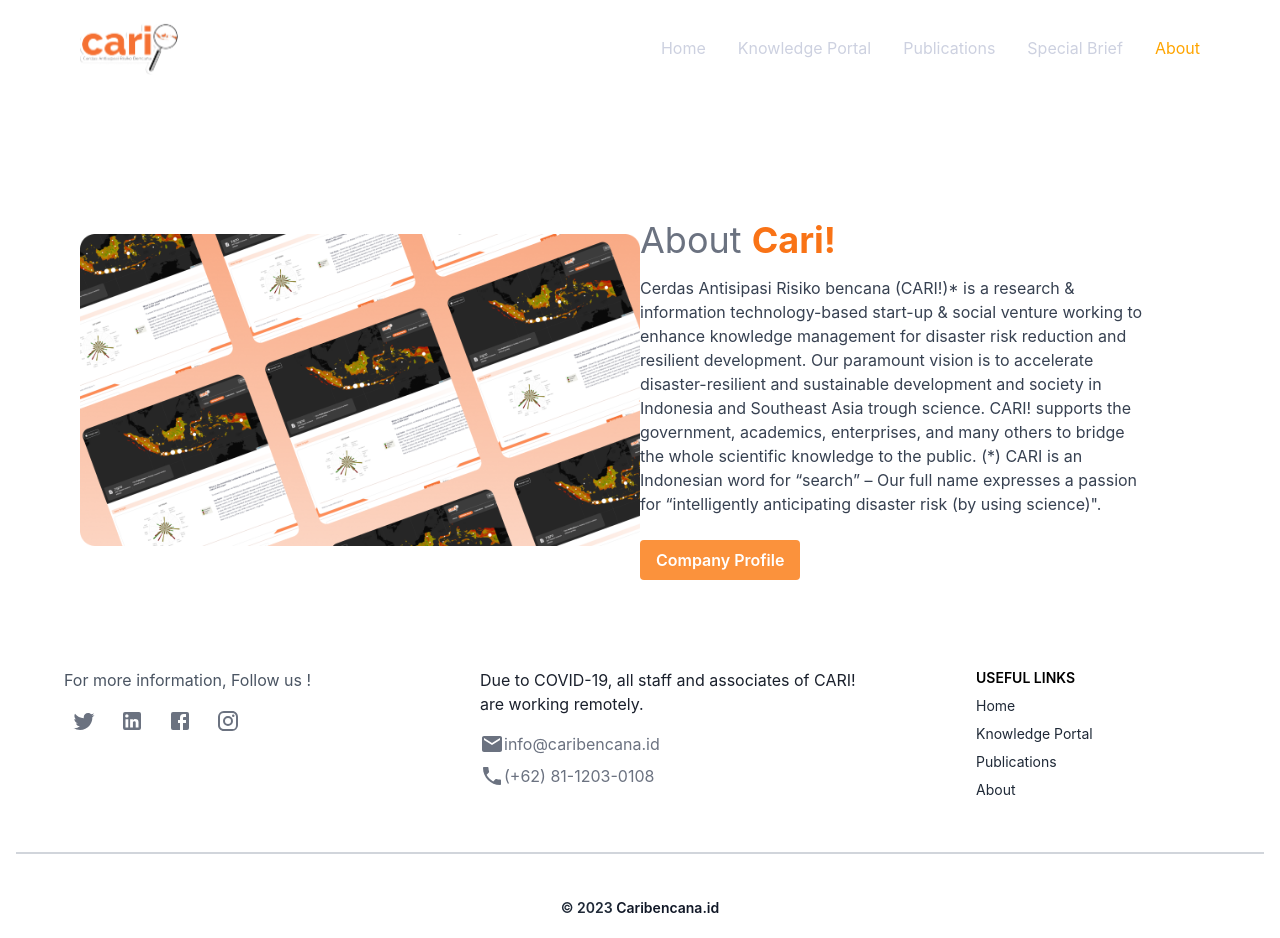
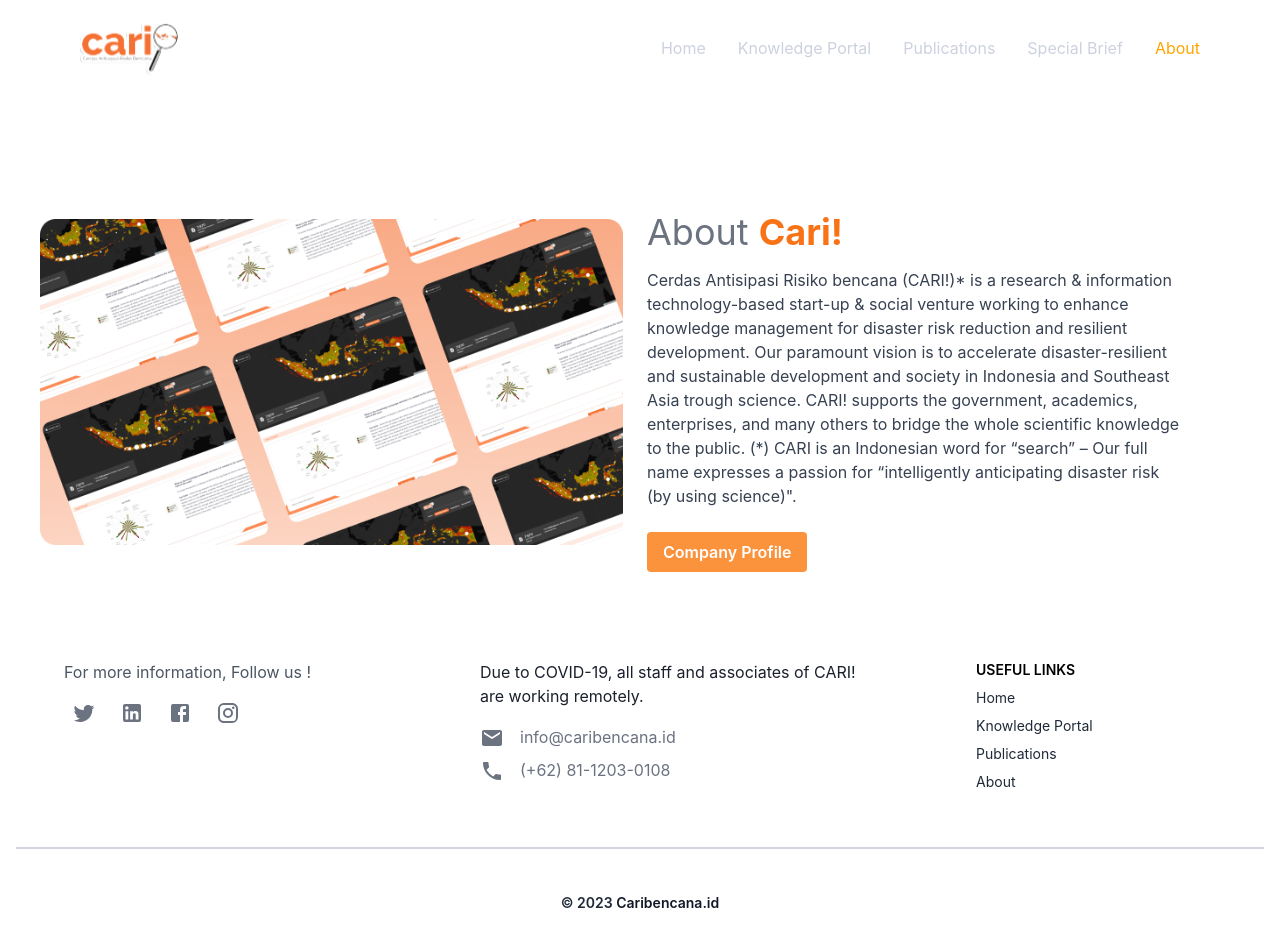
Before and after one commit to Almiramahsa/caribencana, a React (Vite) app: page /about in a window 1280 px wide. Shown: the top 938 px of the page. Built offline with nearby package versions, Linux system fonts and the light colour scheme.

Commit message:
edit footer dan about

```diff
--- a/src/components/CariAbout.jsx
+++ b/src/components/CariAbout.jsx
@@ -3,11 +3,11 @@
 
 function CariAbout() {
   return (
-    <div className="flex flex-wrap items-center justify-center lg:justify-between  px-4 py-16 mt-10 mx-16">
-      <div className="w-full lg:w-1/2">
+    <div className="flex flex-row items-center justify-center lg:justify-between px-4 py-16  mx-4">
+      <div className="w-full lg:w-1/2 mx-2">
         <img src={bgCari} alt="caribencana" className="w-full" />
       </div>
-      <div className="w-full lg:w-1/2 lg:pr-12 mb-10 lg:mb-0 ">
+      <div className="w-full lg:w-1/2 lg:pr-12 mb-10 lg:mb-0 mx-4 ">
         <h1 className="text-4xl font-bold text-orange-500 mb-4 mt-5">
           <span className="text-gray-500 font-normal">About </span>Cari!
         </h1>
--- a/src/components/Footer.jsx
+++ b/src/components/Footer.jsx
@@ -45,12 +45,16 @@
         <div className="mb-8">
           <h3 className="mb-4 w-1/2 sm:w-full  ">Due to COVID-19, all staff and associates of CARI! are working remotely.</h3>
           <h3 className="text-gray-500 flex items-center mr-4 mb-2">
-            <EmailIcon />
+            <span className="mr-4">
+              <EmailIcon />
+            </span>
             <a href="info@caribencana.id">info@caribencana.id</a>
           </h3>
 
           <h3 className="text-gray-500 flex items-center  ">
-            <LocalPhoneIcon />
+            <span className="mr-4">
+              <LocalPhoneIcon />
+            </span>
             (+62) 81-1203-0108
           </h3>
         </div>
```
